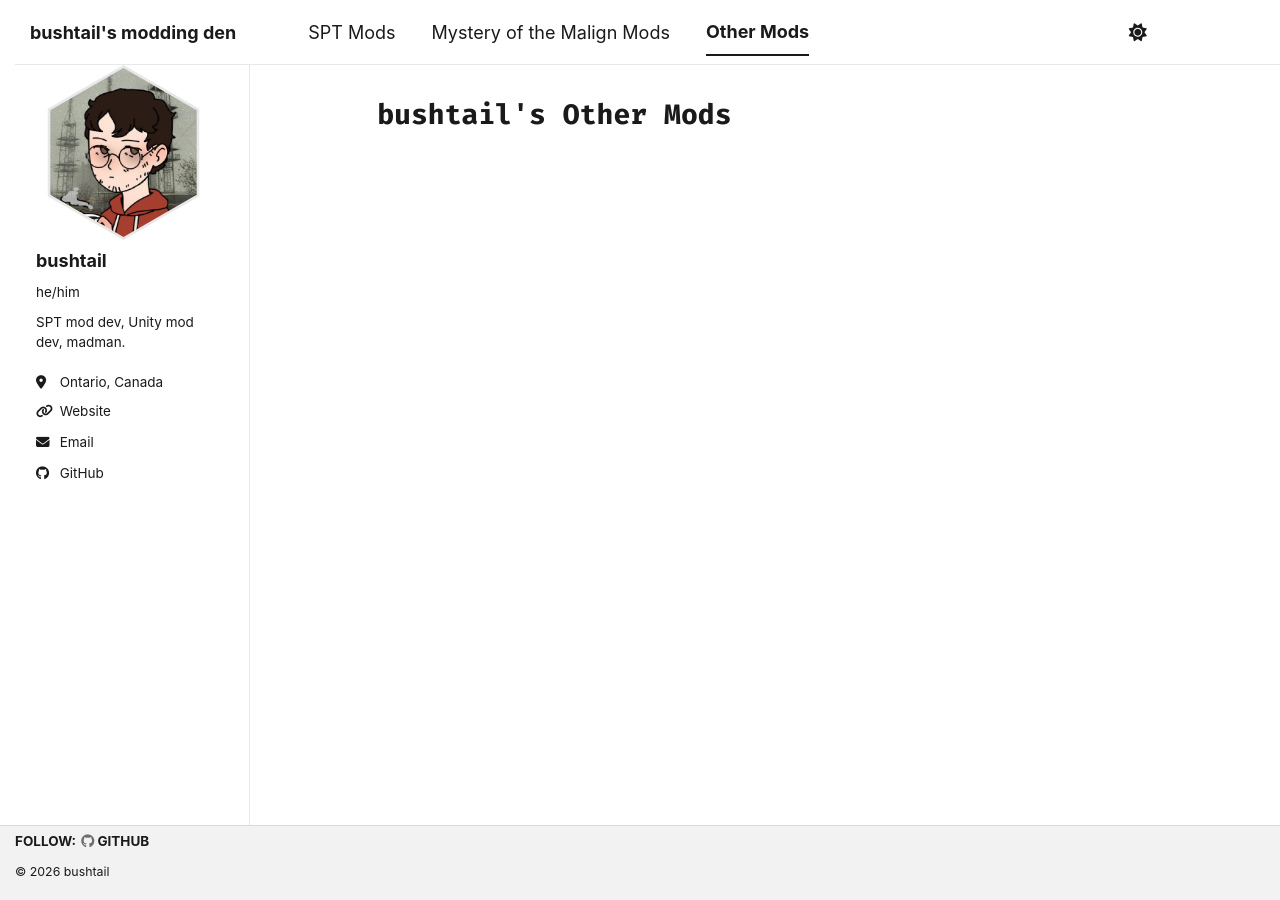
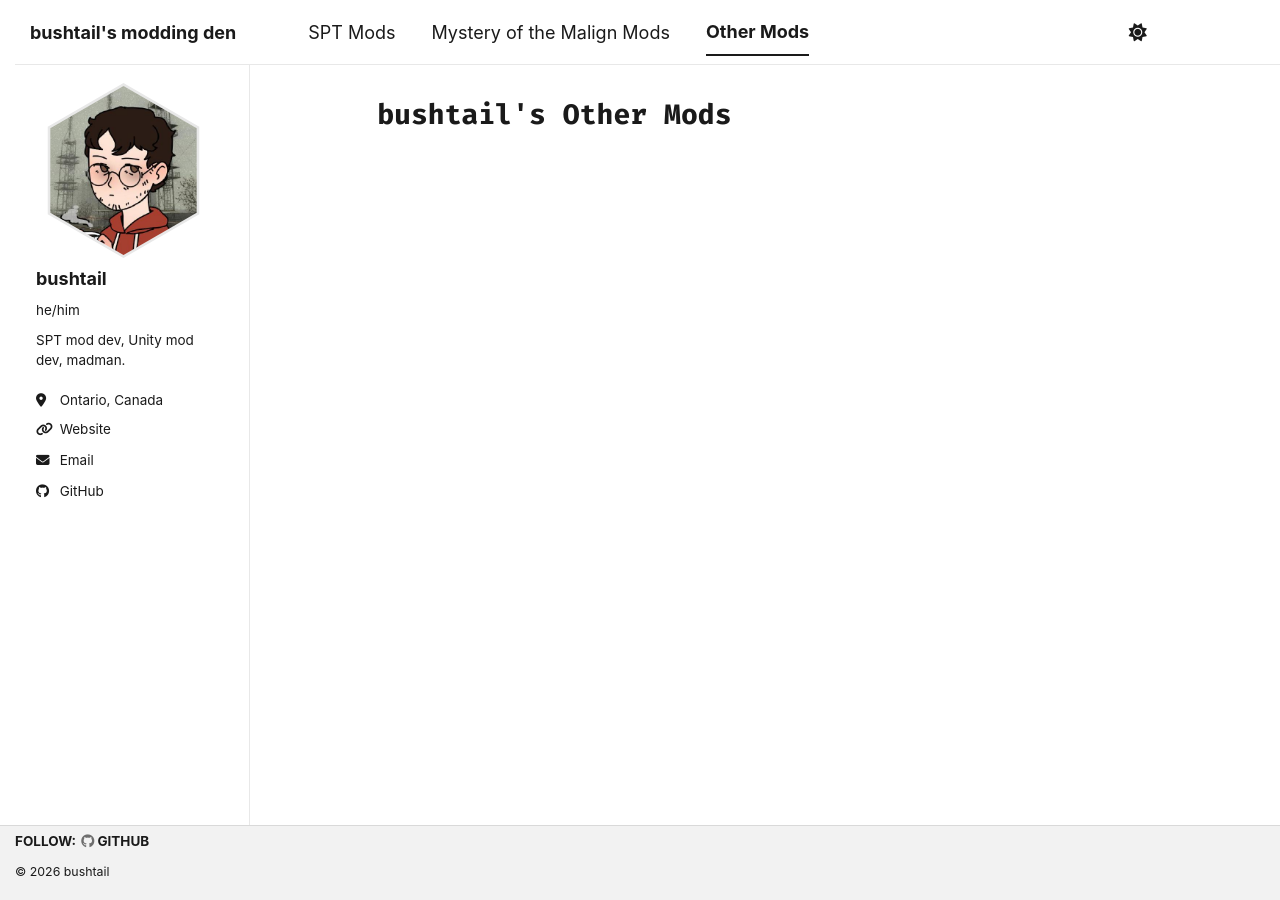
Before and after one commit to bushtail/bushtail.ca, a Jekyll site: the page built from _pages/other.md, in a window 1280 px wide. Built offline with Jekyll 4.4.1, drawn with Linux system fonts in a browser that asks for light colours; a style sheet for code colours, icons or effects is not loaded.

Commit message:
margarine

```diff
--- a/_sass/layout/_sidebar.scss
+++ b/_sass/layout/_sidebar.scss
@@ -58,8 +58,6 @@
   img {
     width: 100%;
   }
-
-  top: 1rem;
 }
 
 
@@ -350,3 +348,7 @@
     }
   }
 }
+
+.sidebar {
+  top: 1rem !important;
+}
```
